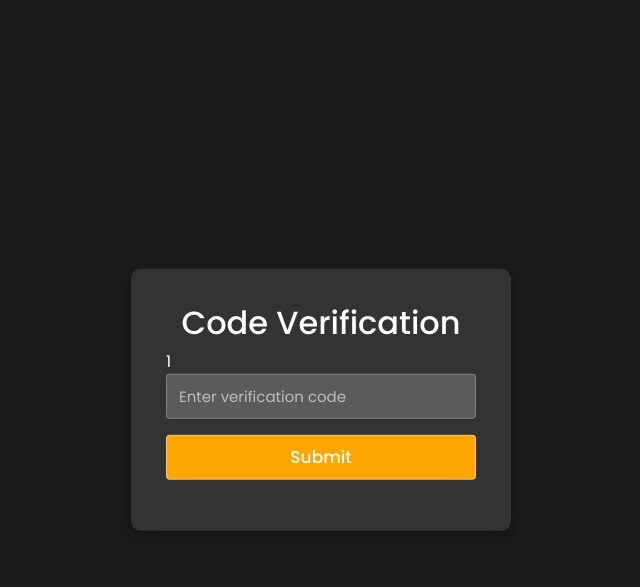
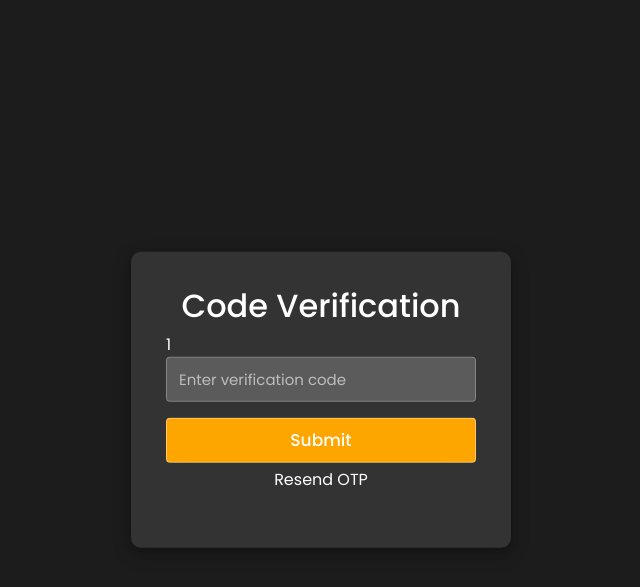
Before and after one commit to noxiousghost/php-secure-login-system, a PHP site: page /signup_otp.php in a window 1280 px wide. Shown: the top 587 px of the page, without its empty margins (319-959 px from the left). Run offline with PHP 8.4, Linux system fonts and the light colour scheme; the visitor is signed in with stand-in values (Sample User, id 1); some libraries are stand-ins or nearby versions.

Commit message:
added otp expiary and otp resend functionlality

```diff
--- a/controller.php
+++ b/controller.php
@@ -8,15 +8,22 @@
 $errors = array();
 
 // Function to check password strength on the server side
-function isValidPassword($password) {
-return (strlen($password) >= 10 && preg_match("/[a-z]/", $password) && preg_match("/[A-Z]/",
-$password) && preg_match("/[0-9]/", $password) && preg_match("/[!@#$%^&*(),.?_~]/", $password));
+function isValidPassword($password)
+{
+    return (strlen($password) >= 10 && strlen($password) <= 64 && preg_match(
+        "/[a-z]/",
+        $password
+    ) && preg_match(
+        "/[A-Z]/",
+        $password
+    ) && preg_match("/[0-9]/", $password) && preg_match("/[!@#$%^&*(),.?_~]/", $password));
 }
 
 //Function for hcaptcha server side verification
 // if you wish you can get your own h-captcha secret key and use
 define('HCAPTCHA_SECRET_KEY', 'ES_25eb6b5bcf6b490aaa760bc8aa04a431');
-function validateHcaptcha($hcaptchaResponse) {
+function validateHcaptcha($hcaptchaResponse)
+{
     $hcaptchaUrl = "https://hcaptcha.com/siteverify";
     $hcaptchaData = array(
         'secret' => HCAPTCHA_SECRET_KEY,
@@ -36,7 +43,7 @@
 }
 
 // signup
-if(isset($_POST['signup'])){
+if (isset($_POST['signup'])) {
     $name = mysqli_real_escape_string($con, $_POST['name']);
     $email = mysqli_real_escape_string($con, $_POST['email']);
     $password = mysqli_real_escape_string($con, $_POST['password']);
@@ -47,7 +54,7 @@
         $errors['hcaptcha'] = "hCaptcha verification failed.";
     }
     // checks for password and confirm password
-if($password !== $cpassword){
+    if ($password !== $cpassword) {
         $errors['password'] = "Passwords do not match";
     }
     // Server-side password strength check
@@ -57,18 +64,22 @@
     //check for exiting email
     $email_check = "SELECT * FROM users WHERE email = '$email'";
     $res = mysqli_query($con, $email_check);
-if(mysqli_num_rows($res) > 0){
+    if (mysqli_num_rows($res) > 0) {
         $errors['email'] = "Email is already used";
     }
-if(count($errors) === 0){
+
+    if (count($errors) === 0) {
         $encpass = password_hash($password, PASSWORD_BCRYPT);
         $code = rand(999999, 111111);
+        $otp_time = time(); // Current timestamp
         $status = "notverified";
-$insert_data = "INSERT INTO users (name, email, password, code, status)
-values('$name', '$email', '$encpass', '$code', '$status')";
+        $insert_data = "INSERT INTO users (name, email, password, code, otp_time, status)
+values('$name', '$email', '$encpass', '$code', '$otp_time', '$status')";
+        // $insert_data = "INSERT INTO users (name, email, password, code, status)
+        // values('$name', '$email', '$encpass', '$code', '$status')";
         $data_check = mysqli_query($con, $insert_data);
 
-if($data_check){
+        if ($data_check) {
             $subject = "OTP verification";
             $message = "Please use this code to verify: $code";
 
@@ -88,85 +99,118 @@
         } else {
             $errors['db-error'] = "Database Error";
         }
-
     }
 }
 
 // verification code submit
-if(isset($_POST['check'])){
+// if(isset($_POST['check'])){
+// $_SESSION['info'] = "";
+// $otp_code = mysqli_real_escape_string($con, $_POST['otp']);
+// $check_code = "SELECT * FROM users WHERE code = $otp_code";
+// $code_res = mysqli_query($con, $check_code);
+// if(mysqli_num_rows($code_res) > 0){
+// $fetch_data = mysqli_fetch_assoc($code_res);
+// $fetch_code = $fetch_data['code'];
+// $email = $fetch_data['email'];
+// $code = 0;
+// $status = 'verified';
+// $update_otp = "UPDATE users SET code = $code, status = '$status' WHERE code = $fetch_code";
+// $update_res = mysqli_query($con, $update_otp);
+// if($update_res){
+// $_SESSION['name'] = $name;
+// $_SESSION['email'] = $email;
+// header('location: home.php');
+// exit();
+// }else{
+// $errors['otp-error'] = "OTP update failed";
+// }
+// }else{
+// $errors['otp-error'] = "Invalid OTP!";
+// }
+// }
+
+
+
+if (isset($_POST['check'])) {
     $_SESSION['info'] = "";
     $otp_code = mysqli_real_escape_string($con, $_POST['otp']);
-$check_code = "SELECT * FROM users WHERE code = $otp_code";
+    $check_code = "SELECT * FROM users WHERE code = '$otp_code'";
     $code_res = mysqli_query($con, $check_code);
-if(mysqli_num_rows($code_res) > 0){
+    if (mysqli_num_rows($code_res) > 0) {
         $fetch_data = mysqli_fetch_assoc($code_res);
         $fetch_code = $fetch_data['code'];
         $email = $fetch_data['email'];
+        $otp_time = $fetch_data['otp_time']; // Fetch the otp_time
+        $otp_valid_duration = 120; //otp exipires after 2 minutes
+        $current_time = time();
+        // Check if the current time is within the allowed time frame from otp_time
+        if ($current_time - $otp_time <= $otp_valid_duration) {
+            // Proceed with OTP verification
             $code = 0;
             $status = 'verified';
-$update_otp = "UPDATE users SET code = $code, status = '$status' WHERE code = $fetch_code";
+            $update_otp = "UPDATE users SET code = $code, status = '$status' WHERE code = '$fetch_code'";
             $update_res = mysqli_query($con, $update_otp);
-if($update_res){
+            if ($update_res) {
                 $_SESSION['name'] = $name;
                 $_SESSION['email'] = $email;
                 header('location: home.php');
                 exit();
-}else{
-$errors['otp-error'] = "OTP update failed";
+            } else {
+                $errors['otp-error'] = "Failed to update OTP status.";
             }
-}else{
+        } else {
+            $errors['otp-error'] = "OTP has expired.";
+        }
+    } else {
         $errors['otp-error'] = "Invalid OTP!";
     }
 }
 
 // login
-if(isset($_POST['login'])){
+if (isset($_POST['login'])) {
     $email = mysqli_real_escape_string($con, $_POST['email']);
     $password = mysqli_real_escape_string($con, $_POST['password']);
     $check_email = "SELECT * FROM users WHERE email = '$email'";
     $res = mysqli_query($con, $check_email);
-if(mysqli_num_rows($res) > 0){
+    if (mysqli_num_rows($res) > 0) {
         $fetch = mysqli_fetch_assoc($res);
         $fetch_pass = $fetch['password'];
-if(password_verify($password, $fetch_pass)){
+        if (password_verify($password, $fetch_pass)) {
             $_SESSION['email'] = $email;
             $status = $fetch['status'];
-if($status == 'verified'){
+            if ($status == 'verified') {
                 $_SESSION['email'] = $email;
                 $_SESSION['password'] = $password;
                 header('location: home.php');
-}else{
+            } else {
                 $info = "Please verify your email address before logging in";
                 $_SESSION['info'] = $info;
                 header('location: signup_otp.php');
             }
-}else{
+        } else {
             $errors['email'] = "Incorrect email or password!";
         }
-}else{
+    } else {
         $errors['email'] = "Account not found! Please signup first.";
     }
 }
 
 //forgot password
-if(isset($_POST['check-email'])){
+if (isset($_POST['check-email'])) {
     $email = mysqli_real_escape_string($con, $_POST['email']);
     $check_email = "SELECT * FROM users WHERE email='$email'";
     $run_sql = mysqli_query($con, $check_email);
-
-if(mysqli_num_rows($run_sql) > 0){
+    if (mysqli_num_rows($run_sql) > 0) {
         $code = rand(999999, 111111);
-$insert_code = "UPDATE users SET code = $code WHERE email = '$email'";
+        $otp_time = time();
+        $insert_code = "UPDATE users SET code = $code, otp_time = $otp_time WHERE email = '$email'";
         $run_query = mysqli_query($con, $insert_code);
-
-if($run_query){
+        if ($run_query) {
             $subject = "OTP verification";
             $message = "Please use this code to verify: $code";
-
             // calling sendMail main function from send_email.php file
             // to send otp to the desitnation email address
             $result = sendMail($email, $subject, $message);
-
             if ($result === true) {
                 $info = "We've sent a password reset OTP to your email - $email";
                 $_SESSION['info'] = $info;
@@ -184,24 +228,33 @@
     }
 }
 
-// reset otp
+// reset password otp validation
 if(isset($_POST['check-reset-otp'])){
     $_SESSION['info'] = "";
     $otp_code = mysqli_real_escape_string($con, $_POST['otp']);
-$check_code = "SELECT * FROM users WHERE code = $otp_code";
+    $check_code = "SELECT * FROM users WHERE code = '$otp_code'";
     $code_res = mysqli_query($con, $check_code);
     if(mysqli_num_rows($code_res) > 0){
         $fetch_data = mysqli_fetch_assoc($code_res);
         $email = $fetch_data['email'];
+        $otp_time = $fetch_data['otp_time']; // Fetch the otp_time
+        $otp_valid_duration = 120; //2 minutes exipary time
+        $current_time = time();
+        // Check if the current time is within the allowed time frame from otp_time
+        if ($current_time - $otp_time <= $otp_valid_duration) {
             $_SESSION['email'] = $email;
             $info = "Enter a new Password";
             $_SESSION['info'] = $info;
             header('location: reset_password.php');
             exit();
-}else{
+        } else {
+            $errors['otp-error'] = "OTP has expired.";
+        }
+    } else {
         $errors['otp-error'] = "Invalid OTP";
     }
 }
+
 
 // reset password
 if (isset($_POST['reset-password'])) {
@@ -250,6 +303,37 @@
         }
     }
 }
+
+
+//resend OTP
+if(isset($_GET['resend_otp']) && $_GET['resend_otp'] == 'true'){
+    if(isset($_SESSION['email'])){
+        $email = $_SESSION['email'];
+        $new_code = rand(999999, 111111);
+        $otp_time = time();
+        $update_code = "UPDATE users SET code = $new_code, otp_time = $otp_time WHERE email = '$email'";
+        $run_query = mysqli_query($con, $update_code);
+        if($run_query){
+            $subject = "New OTP verification";
+            $message = "Please use this new code to verify: $new_code";
+            $result = sendMail($email, $subject, $message);
+            if ($result === true) {
+                $info = "A new OTP has been sent to your email - $email";
+                $_SESSION['info'] = $info;
+                header('location: otp_verification.php');
+                exit();
+            } else {
+                $errors['otp-error'] = $result;
+            }
+        } else {
+            $errors['db-error'] = "Database Error";
+        }
+    } else {
+        $errors['session-error'] = "Session not found.";
+    }
+}
+
+
 
 
 // change password
@@ -312,9 +396,8 @@
 }
 
 //if login now button click
-if(isset($_POST['login-now'])){
+if (isset($_POST['login-now'])) {
     // Logout user
     session_destroy();
     header('Location: login.php');
 }
-?>
--- a/otp_verification.php
+++ b/otp_verification.php
@@ -48,7 +48,8 @@
                     </div>
                     <div class="form-group">
                         <input class="form-control button" type="submit" name="check-reset-otp" value="Submit">
-                    </div>
+                        <div class="link login-link text-center"><a href="signup_otp.php?resend_otp=true">Resend OTP</a>
+                        </div>
                 </form>
             </div>
         </div>
--- a/signup_otp.php
+++ b/signup_otp.php
@@ -49,6 +49,8 @@
                     </div>
                     <div class="form-group">
                         <input class="form-control button" type="submit" name="check" value="Submit">
+                        <div class="link login-link text-center"><a href="signup_otp.php?resend_otp=true">Resend OTP</a>
+                        </div>
                     </div>
                 </form>
             </div>
```
Lines whose indentation alone changed are shown as unchanged.
